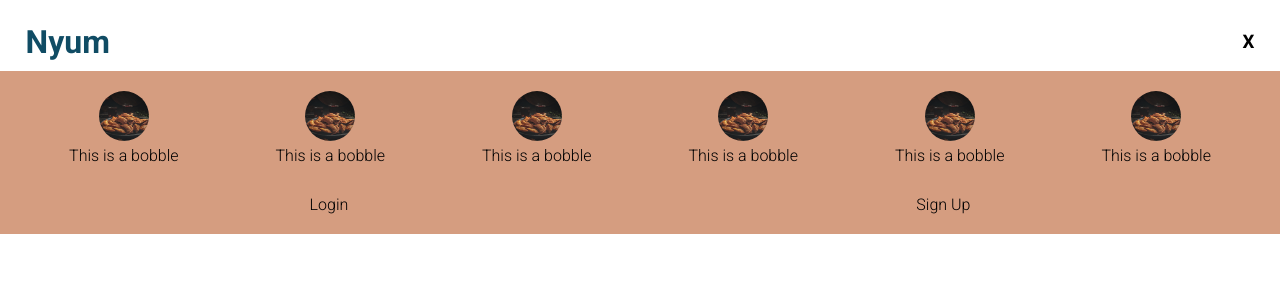
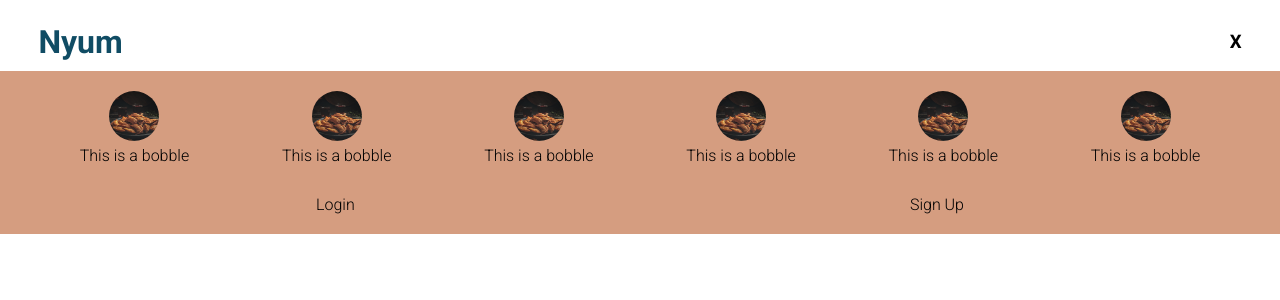
Before and after one commit to Khairul-Ikhwan/nyum, a React (Vite) app: page / in a window 1280 px wide. Both pictures are taken after a click on the element 1239 px from the left and 41 px from the top of the page. Shown: the top 300 px of the page. Built offline with nearby package versions, Linux system fonts and the light colour scheme; the HTML template or start-up script is replaced by a standard one.

Commit message:
Update App.css

```diff
--- a/src/App.css
+++ b/src/App.css
@@ -26,7 +26,7 @@ a {
 }
 
 .page {
-  padding: 1% 2%;
+  padding: 1% 3%;
   z-index: 501;
 }
 
@@ -60,7 +60,7 @@ header {
   z-index: 501;
   max-height: 250px;
 
-  padding: 20px 2%;
+  padding: 20px 3%;
   gap: 30px;
 
   display: flex;
```
